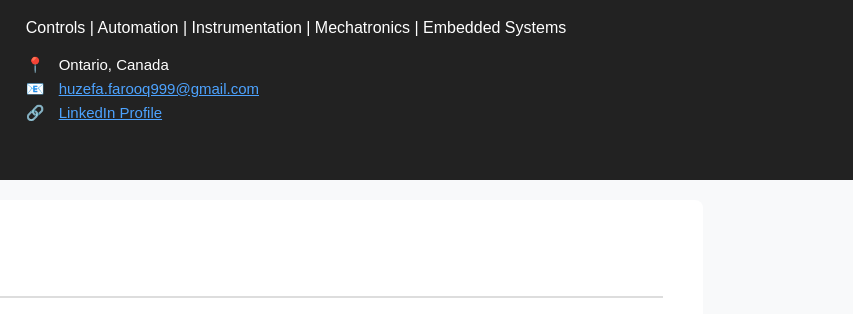
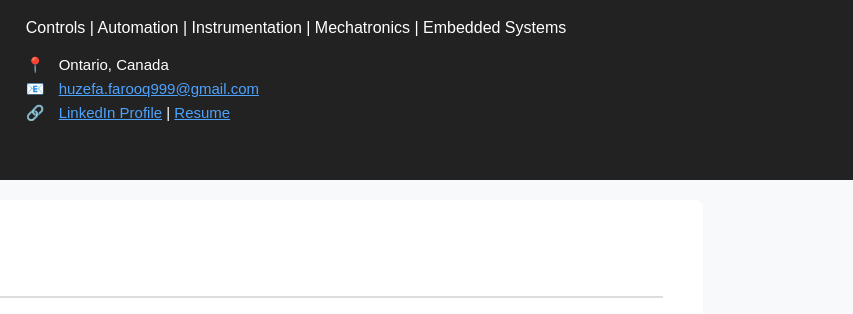
Before and after one commit to Huzefa-farooq/Huzefa-farooq.github.io, a plain HTML site: page index.html in a window 1280 px wide. Shown: the part 101-415 px from the top of the page, 427-1280 px from the left. Drawn offline with Linux system fonts and the light colour scheme.

Commit message:
Update index.html

```diff
--- a/index.html
+++ b/index.html
@@ -114,7 +114,10 @@
     <a href="mailto:huzefa.farooq999@gmail.com" style="color: #4da3ff;">huzefa.farooq999@gmail.com</a><br>
     <span style="margin-right: 10px;">🔗</span>
     <a href="https://www.linkedin.com/in/muhammad-huzefa-farooq-3354341b1" style="color: #4da3ff;">LinkedIn Profile</a>
+    |
+    <a href="Muhammad_Huzefa_Farooq_Resume.pdf" style="color: #4da3ff;" download>Resume</a>
 </p>
+
     </div>
 </div>
 
```
Lines whose indentation alone changed are shown as unchanged.
